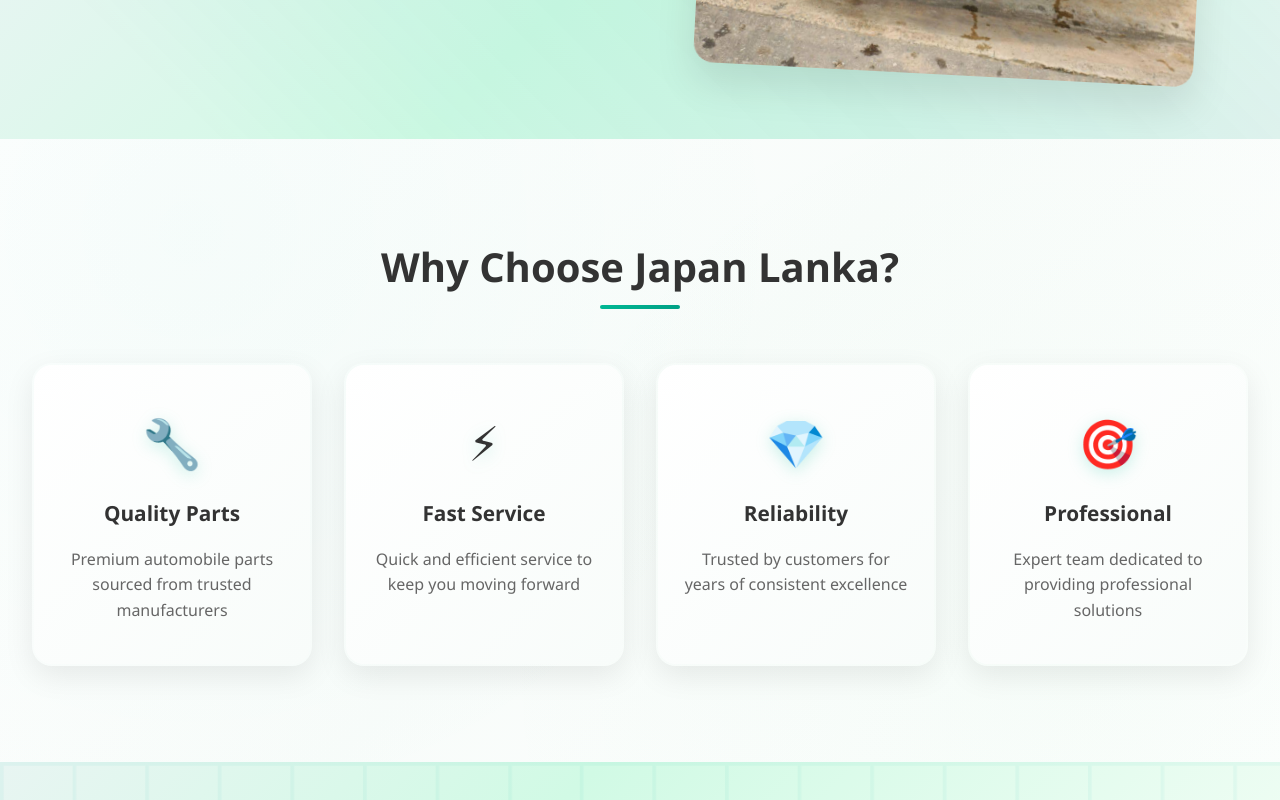
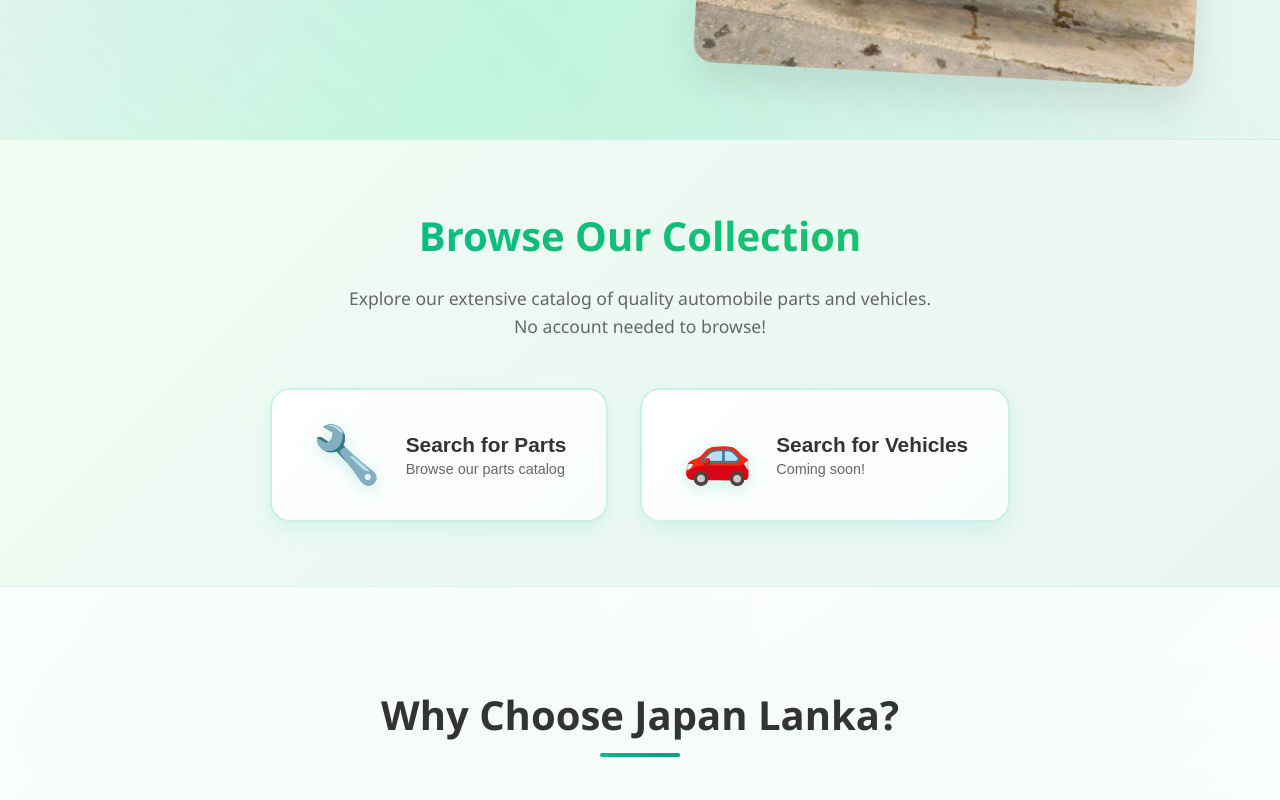
Before and after one commit to bodhana23/Japan-Lanka-System, a React (Create React App) app in the folder frontend/: page / in a window 1280 px wide. Shown: the part 800-1600 px from the top of the page. Built offline with nearby package versions, Linux system fonts and the light colour scheme.

Commit message:
Major UI update

```diff
--- a/frontend/src/App.tsx
+++ b/frontend/src/App.tsx
@@ -61,6 +61,7 @@
               <Route path="/register" element={<Register />} />
               <Route path="/dashboard" element={<CustomerDashboard />} />
               <Route path="/shop" element={<Shop />} />
+              <Route path="/browse-parts" element={<Shop />} /> {/* Window shopper route */}
               <Route path="/checkout" element={<Checkout />} />
               <Route path="/manager-dashboard" element={<ManagerDashboard />} />
               <Route path="/admin-dashboard" element={<AdminDashboard />} />
--- a/frontend/src/components/Toast.css
+++ b/frontend/src/components/Toast.css
@@ -2,14 +2,14 @@
   position: fixed;
   top: 100px;
   right: 20px;
-  min-width: 300px;
-  max-width: 500px;
-  padding: 1rem 1.5rem;
-  border-radius: 12px;
+  min-width: 180px;
+  max-width: 280px;
+  padding: 0.5rem 0.75rem;
+  border-radius: 6px;
   display: flex;
   align-items: center;
-  gap: 1rem;
-  box-shadow: 0 10px 30px rgba(0, 0, 0, 0.2);
+  gap: 0.5rem;
+  box-shadow: 0 4px 12px rgba(0, 0, 0, 0.12);
   z-index: 10000;
   animation: slideInRight 0.3s ease-out, fadeOut 0.3s ease-out 2.7s;
   backdrop-filter: blur(10px);
@@ -54,37 +54,37 @@
 }
 
 .toast-icon {
-  width: 30px;
-  height: 30px;
+  width: 18px;
+  height: 18px;
   border-radius: 50%;
   background: rgba(255, 255, 255, 0.3);
   display: flex;
   align-items: center;
   justify-content: center;
-  font-size: 1.2rem;
+  font-size: 0.75rem;
   font-weight: 700;
   flex-shrink: 0;
 }
 
 .toast-message {
   flex: 1;
-  font-size: 0.95rem;
+  font-size: 0.75rem;
   font-weight: 500;
-  line-height: 1.4;
+  line-height: 1.2;
 }
 
 .toast-close {
   background: rgba(255, 255, 255, 0.2);
   border: none;
   color: white;
-  width: 24px;
-  height: 24px;
+  width: 18px;
+  height: 18px;
   border-radius: 50%;
   cursor: pointer;
   display: flex;
   align-items: center;
   justify-content: center;
-  font-size: 1.2rem;
+  font-size: 0.9rem;
   font-weight: 700;
   transition: all 0.3s ease;
   flex-shrink: 0;
--- a/frontend/src/pages/Home.css
+++ b/frontend/src/pages/Home.css
@@ -381,6 +381,129 @@
   60% {
     transform: translateY(-5px);
   }
+}
+
+/* Window Shopper Section */
+.window-shopper-section {
+  padding: 4rem 0;
+  background: linear-gradient(135deg, #f0fdf4 0%, #e8f5f2 100%);
+  position: relative;
+  border-top: 1px solid rgba(0, 184, 148, 0.1);
+  border-bottom: 1px solid rgba(0, 184, 148, 0.1);
+}
+
+.window-shopper-container {
+  max-width: 1200px;
+  margin: 0 auto;
+  padding: 0 2rem;
+  text-align: center;
+}
+
+.shopper-title {
+  font-size: 2.5rem;
+  font-weight: 700;
+  color: #333;
+  margin-bottom: 1rem;
+  background: linear-gradient(135deg, #00b894, #22c55e);
+  -webkit-background-clip: text;
+  -webkit-text-fill-color: transparent;
+  background-clip: text;
+}
+
+.shopper-description {
+  font-size: 1.1rem;
+  color: #666;
+  margin-bottom: 3rem;
+  max-width: 600px;
+  margin-left: auto;
+  margin-right: auto;
+}
+
+.shopper-buttons {
+  display: flex;
+  gap: 2rem;
+  justify-content: center;
+  align-items: stretch;
+  flex-wrap: wrap;
+}
+
+.shopper-btn {
+  background: linear-gradient(135deg, #ffffff 0%, #f8fcfa 100%);
+  border: 2px solid rgba(0, 184, 148, 0.2);
+  border-radius: 20px;
+  padding: 2rem 2.5rem;
+  cursor: pointer;
+  transition: all 0.4s ease;
+  display: flex;
+  align-items: center;
+  gap: 1.5rem;
+  min-width: 300px;
+  box-shadow: 0 8px 20px rgba(0, 184, 148, 0.1);
+  position: relative;
+  overflow: hidden;
+}
+
+.shopper-btn::before {
+  content: '';
+  position: absolute;
+  top: 0;
+  left: -100%;
+  width: 100%;
+  height: 100%;
+  background: linear-gradient(90deg, transparent, rgba(0, 184, 148, 0.1), transparent);
+  transition: left 0.5s ease;
+}
+
+.shopper-btn:hover::before {
+  left: 100%;
+}
+
+.shopper-btn:hover {
+  transform: translateY(-8px);
+  box-shadow: 0 15px 35px rgba(0, 184, 148, 0.25);
+  border-color: rgba(0, 184, 148, 0.5);
+}
+
+.shopper-btn-parts:hover {
+  border-color: #00b894;
+}
+
+.shopper-btn-vehicles:hover {
+  border-color: #22c55e;
+}
+
+.shopper-icon {
+  font-size: 3.5rem;
+  transition: transform 0.3s ease;
+  filter: drop-shadow(0 4px 8px rgba(0, 184, 148, 0.2));
+}
+
+.shopper-btn:hover .shopper-icon {
+  transform: scale(1.1) rotate(5deg);
+}
+
+.shopper-btn-content {
+  display: flex;
+  flex-direction: column;
+  align-items: flex-start;
+  gap: 0.3rem;
+}
+
+.shopper-btn-title {
+  font-size: 1.3rem;
+  font-weight: 700;
+  color: #333;
+  transition: color 0.3s ease;
+}
+
+.shopper-btn:hover .shopper-btn-title {
+  color: #00b894;
+}
+
+.shopper-btn-subtitle {
+  font-size: 0.9rem;
+  color: #666;
+  font-weight: 400;
 }
 
 /* Features Section */
@@ -924,6 +1047,19 @@
   .cta-title {
     font-size: 2rem;
   }
+
+  .shopper-title {
+    font-size: 2rem;
+  }
+
+  .shopper-buttons {
+    flex-direction: column;
+    align-items: center;
+  }
+
+  .shopper-btn {
+    min-width: 250px;
+  }
 }
 
 @media (max-width: 480px) {
--- a/frontend/src/pages/Home.tsx
+++ b/frontend/src/pages/Home.tsx
@@ -28,6 +28,15 @@
 
   const handleImageError = () => {
     setImageError(true);
+  };
+
+  const handleSearchPartsClick = () => {
+    navigate('/browse-parts');
+  };
+
+  const handleSearchVehiclesClick = () => {
+    // Future implementation
+    alert('Vehicle search feature coming soon!');
   };
 
   return (
@@ -90,6 +99,32 @@
                 )}
               </div>
             </div>
+          </div>
+        </div>
+      </section>
+
+      {/* Window Shopper Section */}
+      <section className="window-shopper-section">
+        <div className="window-shopper-container">
+          <h2 className="shopper-title">Browse Our Collection</h2>
+          <p className="shopper-description">
+            Explore our extensive catalog of quality automobile parts and vehicles. No account needed to browse!
+          </p>
+          <div className="shopper-buttons">
+            <button className="shopper-btn shopper-btn-parts" onClick={handleSearchPartsClick}>
+              <span className="shopper-icon">🔧</span>
+              <div className="shopper-btn-content">
+                <span className="shopper-btn-title">Search for Parts</span>
+                <span className="shopper-btn-subtitle">Browse our parts catalog</span>
+              </div>
+            </button>
+            <button className="shopper-btn shopper-btn-vehicles" onClick={handleSearchVehiclesClick}>
+              <span className="shopper-icon">🚗</span>
+              <div className="shopper-btn-content">
+                <span className="shopper-btn-title">Search for Vehicles</span>
+                <span className="shopper-btn-subtitle">Coming soon!</span>
+              </div>
+            </button>
           </div>
         </div>
       </section>
--- a/frontend/src/pages/Login.css
+++ b/frontend/src/pages/Login.css
@@ -33,6 +33,31 @@
   position: relative;
   z-index: 100;
   border: 2px solid #f0f0f0;
+}
+
+.go-back-btn {
+  position: absolute;
+  top: 1.5rem;
+  left: 1.5rem;
+  background: transparent;
+  border: 2px solid #00b894;
+  color: #00b894;
+  padding: 0.5rem 1rem;
+  border-radius: 8px;
+  font-size: 0.9rem;
+  font-weight: 600;
+  cursor: pointer;
+  transition: all 0.3s ease;
+  display: flex;
+  align-items: center;
+  gap: 0.3rem;
+  z-index: 10;
+}
+
+.go-back-btn:hover {
+  background: #00b894;
+  color: white;
+  transform: translateX(-3px);
 }
 
 .company-header {
--- a/frontend/src/pages/Login.tsx
+++ b/frontend/src/pages/Login.tsx
@@ -80,6 +80,14 @@
 
           localStorage.setItem('currentUser', JSON.stringify(userData));
 
+          // Check if there's a redirect URL (for window shoppers)
+          const redirectUrl = sessionStorage.getItem('redirectAfterLogin');
+          if (redirectUrl) {
+            sessionStorage.removeItem('redirectAfterLogin');
+            navigate(redirectUrl);
+            return;
+          }
+
           // Navigate based on role
           switch (registeredUser.role) {
             case 'customer':
@@ -155,6 +163,15 @@
         };
 
         localStorage.setItem('currentUser', JSON.stringify(userData));
+
+        // Check if there's a redirect URL (for window shoppers)
+        const redirectUrl = sessionStorage.getItem('redirectAfterLogin');
+        if (redirectUrl) {
+          sessionStorage.removeItem('redirectAfterLogin');
+          navigate(redirectUrl);
+          return;
+        }
+
         navigate('/dashboard');
         return;
       }
@@ -172,9 +189,21 @@
     navigate('/register');
   };
 
+  const handleGoBack = () => {
+    // Check if there's history to go back to
+    if (window.history.length > 1) {
+      navigate(-1); // Go back to previous page
+    } else {
+      navigate('/'); // Fallback to home page
+    }
+  };
+
   return (
     <div className="login-container">
       <div className="login-card">
+        <button className="go-back-btn" onClick={handleGoBack} type="button">
+          ← Go Back
+        </button>
         <div className="company-header">
           <h1>Japan Lanka Enterprises</h1>
           <p>Management System</p>
--- a/frontend/src/pages/Register.tsx
+++ b/frontend/src/pages/Register.tsx
@@ -110,8 +110,20 @@
       existingUsers.push(userData);
       localStorage.setItem('registeredUsers', JSON.stringify(existingUsers));
 
-      alert('Registration successful! Please login with your new credentials.');
-      navigate('/'); // Redirect to login page
+      // Auto-login the newly registered user
+      localStorage.setItem('currentUser', JSON.stringify(userData));
+
+      // Check if there's a redirect URL (for window shoppers who register)
+      const redirectUrl = sessionStorage.getItem('redirectAfterLogin');
+      if (redirectUrl) {
+        sessionStorage.removeItem('redirectAfterLogin');
+        alert('Registration successful! Redirecting to checkout...');
+        navigate(redirectUrl);
+        return;
+      }
+
+      alert('Registration successful! Welcome to Japan Lanka Enterprises.');
+      navigate('/dashboard'); // Redirect to customer dashboard
     } catch (error) {
       console.error('Error accessing localStorage:', error);
       alert('An error occurred during registration. Please try again.');
--- a/frontend/src/pages/Shop.css
+++ b/frontend/src/pages/Shop.css
@@ -96,12 +96,14 @@
   background: linear-gradient(135deg, #00b894 0%, #00a085 100%) !important;
   color: white !important;
   box-shadow: 0 4px 15px rgba(0, 184, 148, 0.4) !important;
+  border: none !important;
 }
 
 .back-btn {
   background: linear-gradient(135deg, #00b894 0%, #00a085 100%) !important;
   color: white !important;
   box-shadow: 0 4px 15px rgba(0, 184, 148, 0.4) !important;
+  border: none !important;
 }
 
 .cart-btn:hover {
```
Also changed, not shown: frontend/src/pages/Shop.tsx (+33 -4 lines), 2 other files (tests, documents, lock files or other folders).
